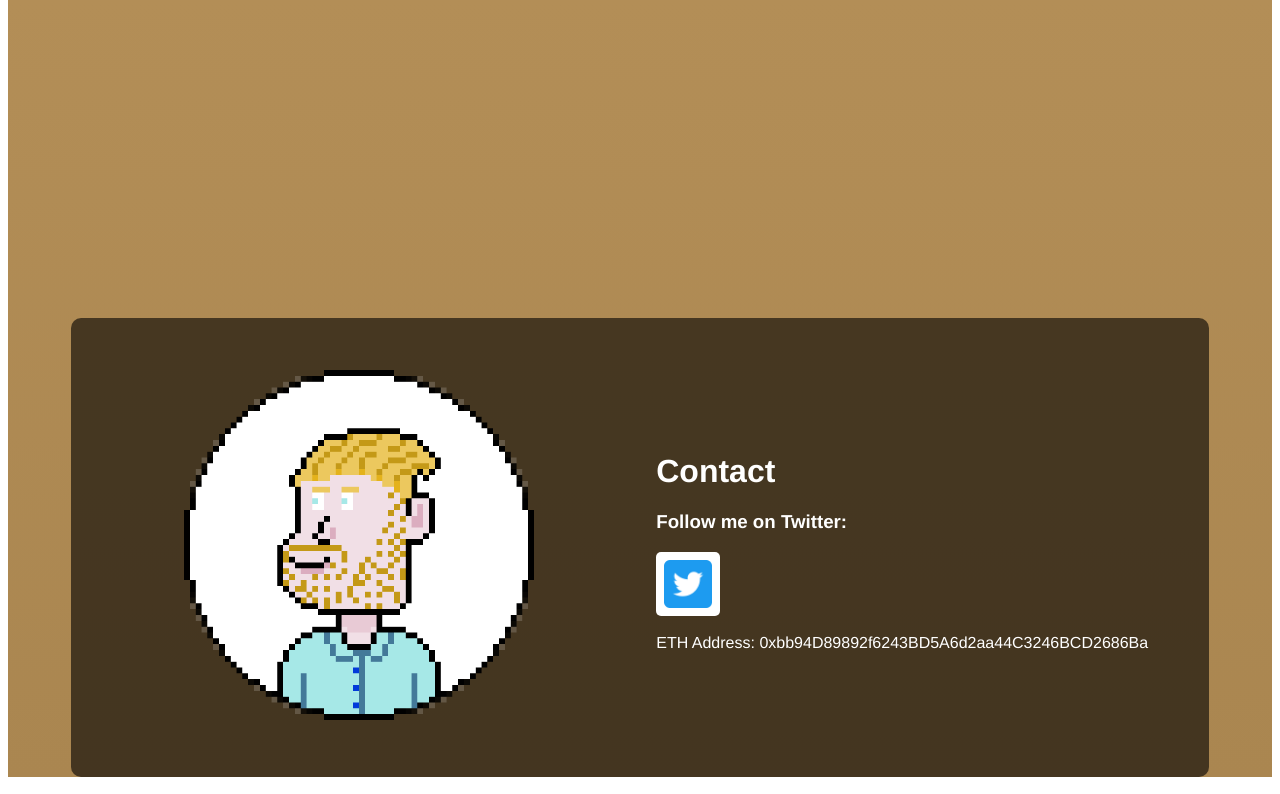
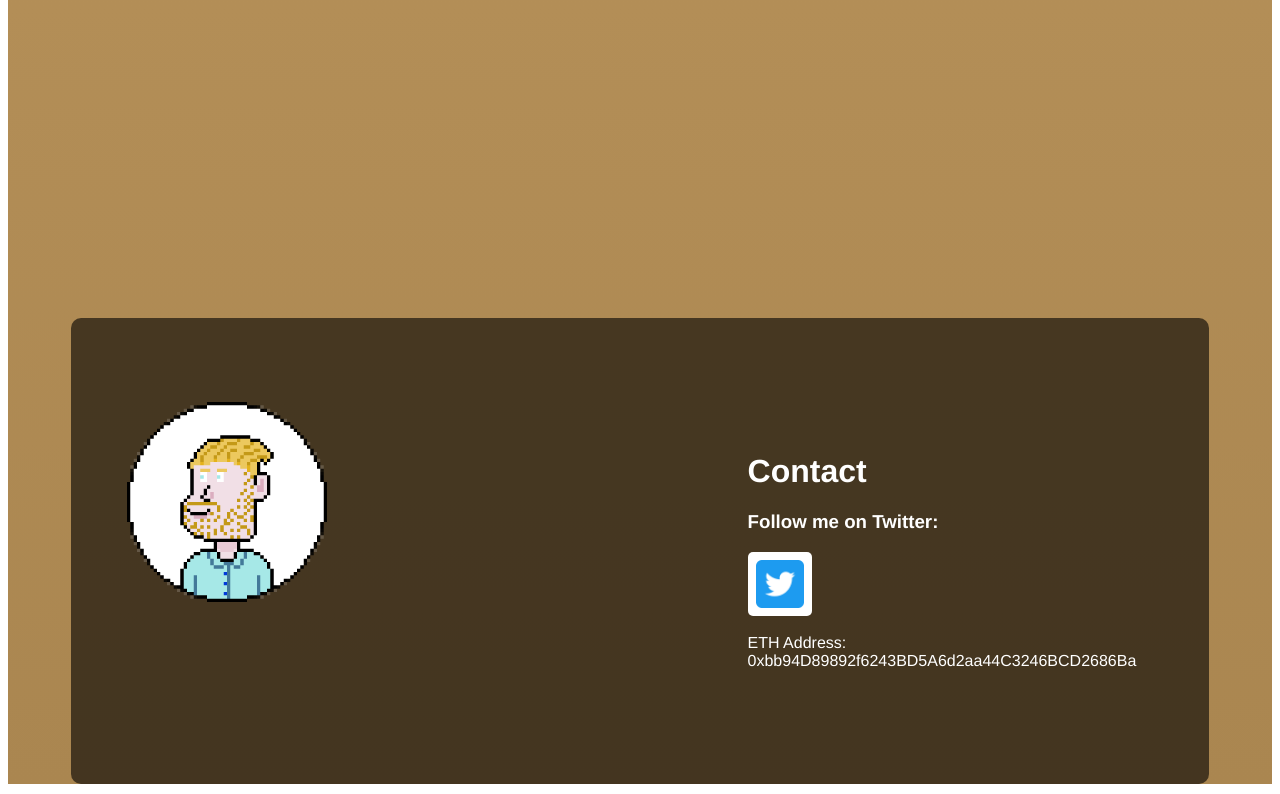
Before and after one commit to MaxiRh/Shibaventures, a SvelteKit app: page / in a window 1280 px wide. Shown: the part 6207-7001 px from the top of the page. Built offline with nearby package versions, Linux system fonts and the light colour scheme.

Commit message:
changed me picture in contact area

```diff
--- a/src/ContactArea.svelte
+++ b/src/ContactArea.svelte
@@ -60,10 +60,13 @@
     }
 
     .image-self {
-        height:350px;
-        width: auto;
+        height:auto;
+        min-height:200px;
+        min-width: 200px;
+        width: 30%;
         align-self: left;
-        padding:15%;
+        padding:10%;
+        padding-top: 15%;
     }
 
     .twitter-image{
```
